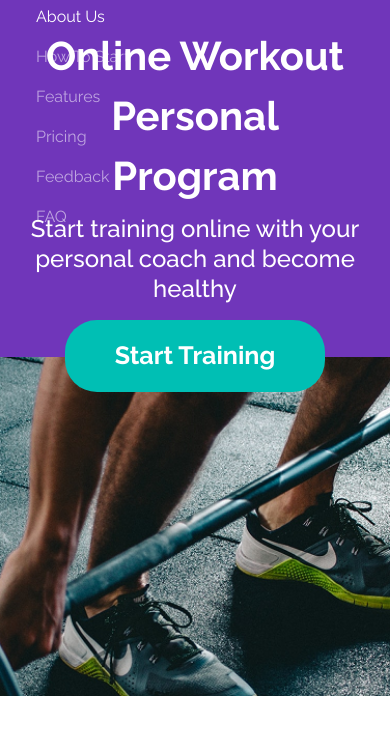
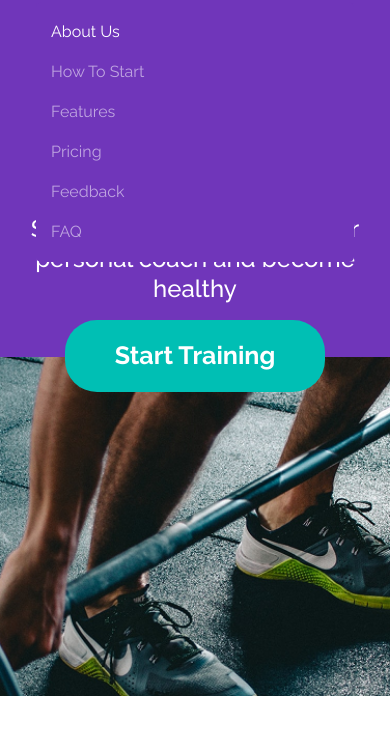
Before and after one commit to edgarfpllefia/proyecto-bootstrap-fitness-online, a website: page index.html in a window 390 px wide. Both pictures are taken after a click on the button "Toggle navigation". Shown: the part 60-801 px from the top of the page. Drawn offline with nearby package versions, Linux system fonts and the light colour scheme; a web font is replaced by a local one.

Commit message:
desplegable hecho

```diff
--- a/style.css
+++ b/style.css
@@ -13,6 +13,15 @@ body {
   position: absolute;
   width: 100%;
   z-index: 10;
+}
+
+@media (max-width: 991.98px) {
+  .navbar-collapse {
+    background-color: #7036ba;
+    padding: 10px 15px;
+    border-radius: 5px;
+    margin-top: 5px;
+  }
 }
 
 .hero {
```
